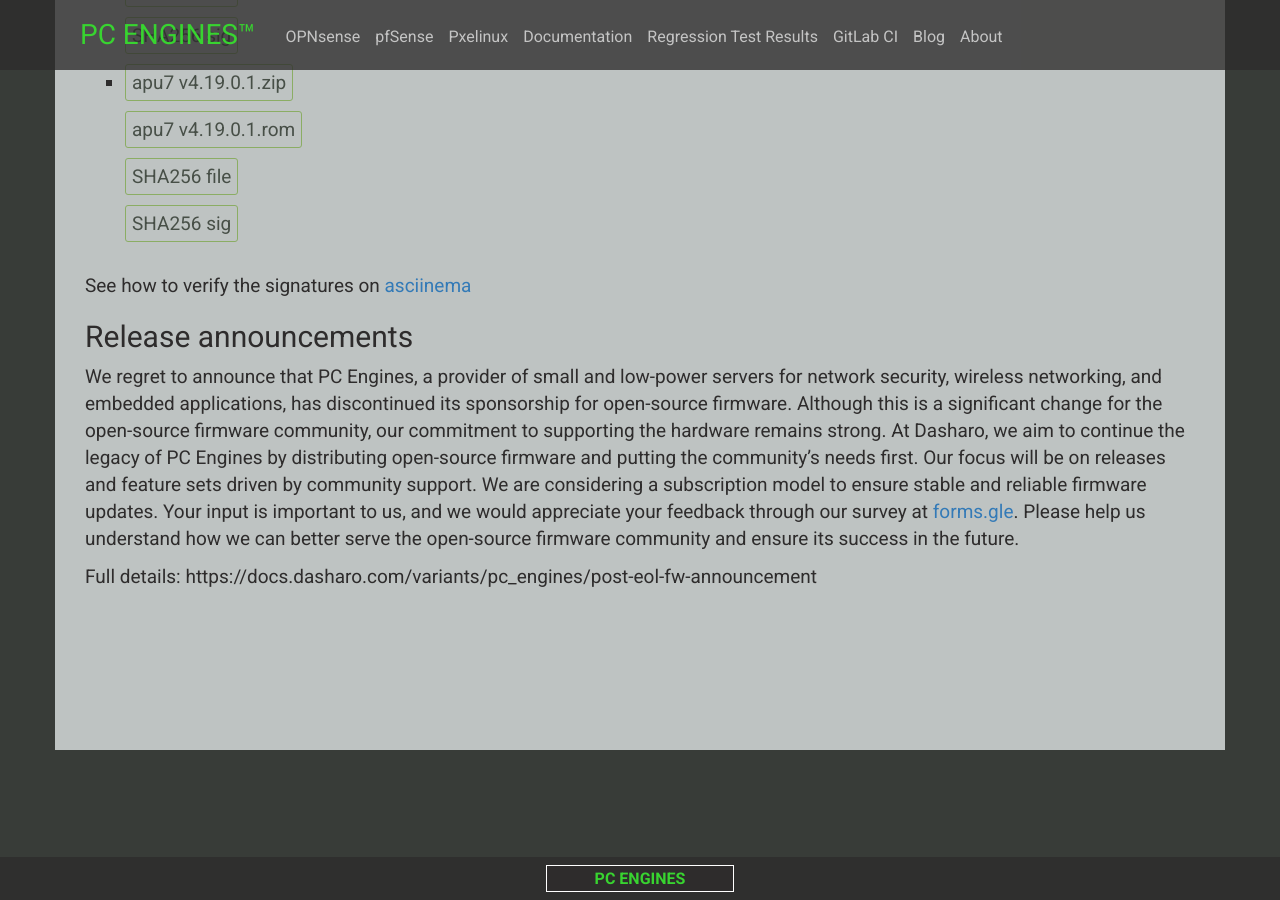
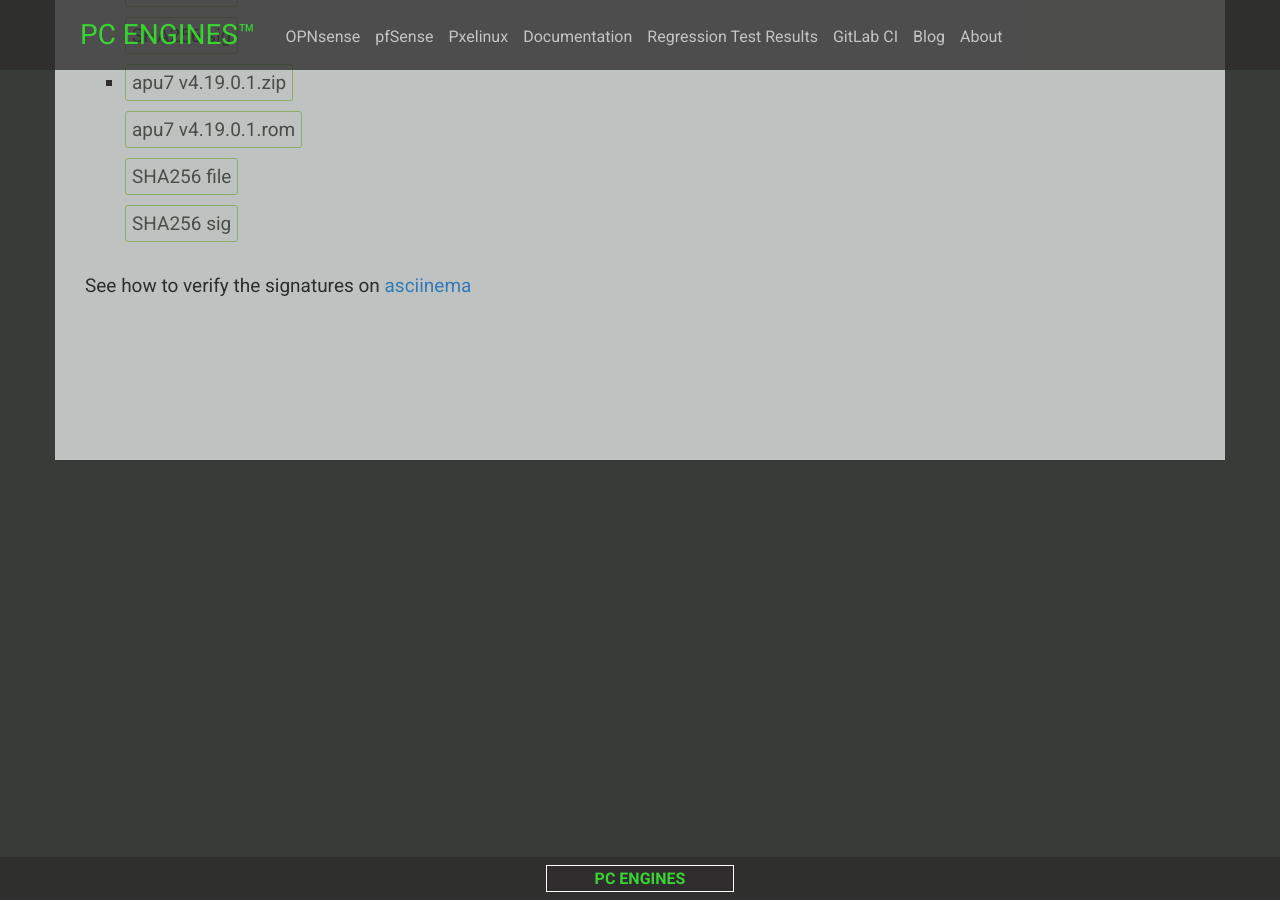
Before and after one commit to pcengines/pcengines.github.io, a Jekyll site: the page built from _posts/2023-01-27-PC-Engines_Firmware-v4-19-0-1.md, in a window 1280 px wide and 900 px high, scrolled down 4200 px. Built offline with Jekyll 4.4.1, drawn with Linux system fonts in a browser that asks for light colours; nearby versions of some CDN libraries; some web fonts are replaced.

Commit message:
_posts/2023-01-27-PC-Engines_Firmware-v4-19-0-1.md: add link to asciinema, remove announcment section
Signed-off-by: Przemyslaw Sulewski <przemyslaw.sulewski@3mdeb.com>

```diff
--- a/_posts/2023-01-27-PC-Engines_Firmware-v4-19-0-1.md
+++ b/_posts/2023-01-27-PC-Engines_Firmware-v4-19-0-1.md
@@ -119,22 +119,4 @@
 
   [SHA256 sig](https://3mdeb.com/open-source-firmware/pcengines/apu7/apu7_v4.19.0.1.SHA256.sig)
 
-See how to verify the signatures on [asciinema](ToDo)
-
-## Release announcements
-
-We regret to announce that PC Engines, a provider of small and low-power
-servers for network security, wireless networking, and embedded applications,
-has discontinued its sponsorship for open-source firmware. Although this is a
-significant change for the open-source firmware community, our commitment to
-supporting the hardware remains strong. At Dasharo, we aim to continue the
-legacy of PC Engines by distributing open-source firmware and putting the
-community's needs first. Our focus will be on releases and feature sets driven
-by community support. We are considering a subscription model to ensure stable
-and reliable firmware updates. Your input is important to us, and we would
-appreciate your feedback through our survey at
-[forms.gle](https://forms.gle/MHrT2f1du1Afvwvj9). Please help us understand how
-we can better serve the open-source firmware community and ensure its success
-in the future.
-
-Full details: https://docs.dasharo.com/variants/pc_engines/post-eol-fw-announcement
+See how to verify the signatures on [asciinema](https://asciinema.org/a/556754)
```
